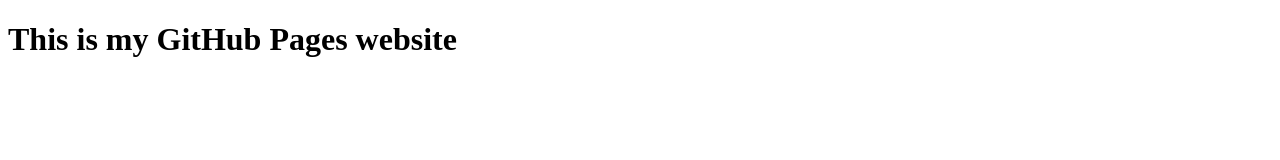
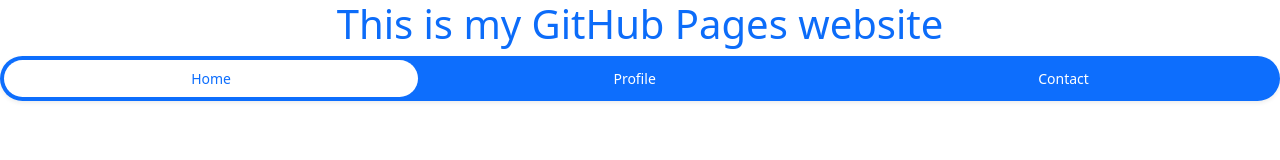
Before and after one commit to scratch402/scratch402.github.io, a plain HTML site: page index.html in a window 1280 px wide. Drawn offline with nearby package versions, Linux system fonts and the light colour scheme.

Commit message:
Added Toolbar

```diff
--- a/index.html
+++ b/index.html
@@ -5,8 +5,26 @@
     <meta http-equiv="X-UA-Compatible" content="IE=edge">
     <meta name="viewport" content="width=device-width, initial-scale=1.0">
     <title>My Site</title>
+    <link href="https://cdn.jsdelivr.net/npm/bootstrap@5.3.0/dist/css/bootstrap.min.css" rel="stylesheet" integrity="sha384-9ndCyUaIbzAi2FUVXJi0CjmCapSmO7SnpJef0486qhLnuZ2cdeRhO02iuK6FUUVM" crossorigin="anonymous">
+    <style>
+        h1 {
+            text-align: center;
+            color: rgb(12 108 249);
+        }
+    </style>
 </head>
 <body>
     <h1>This is my GitHub Pages website</h1>
+    <ul class="nav nav-pills nav-fill gap-2 p-1 small bg-primary rounded-5 shadow-sm" id="pillNav2" role="tablist" style="--bs-nav-link-color: var(--bs-white); --bs-nav-pills-link-active-color: var(--bs-primary); --bs-nav-pills-link-active-bg: var(--bs-white);">
+        <li class="nav-item" role="presentation">
+          <button class="nav-link active rounded-5" id="home-tab2" data-bs-toggle="tab" type="button" role="tab" aria-selected="true">Home</button>
+        </li>
+        <li class="nav-item" role="presentation">
+          <button class="nav-link rounded-5" id="profile-tab2" data-bs-toggle="tab" type="button" role="tab" aria-selected="false">Profile</button>
+        </li>
+        <li class="nav-item" role="presentation">
+          <button class="nav-link rounded-5" id="contact-tab2" data-bs-toggle="tab" type="button" role="tab" aria-selected="false">Contact</button>
+        </li>
+      </ul>
 </body>
 </html>
```
